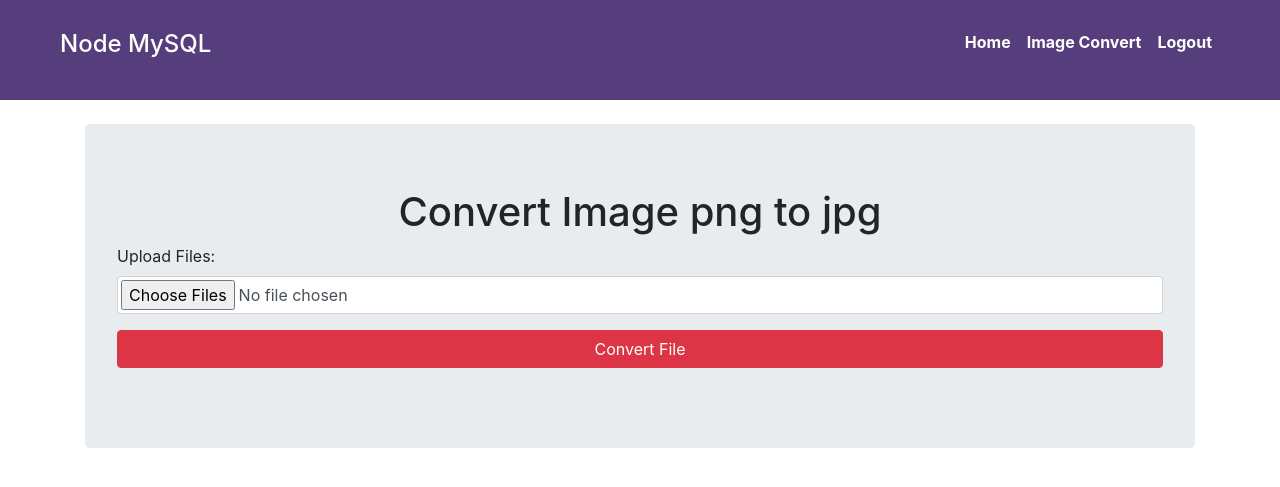
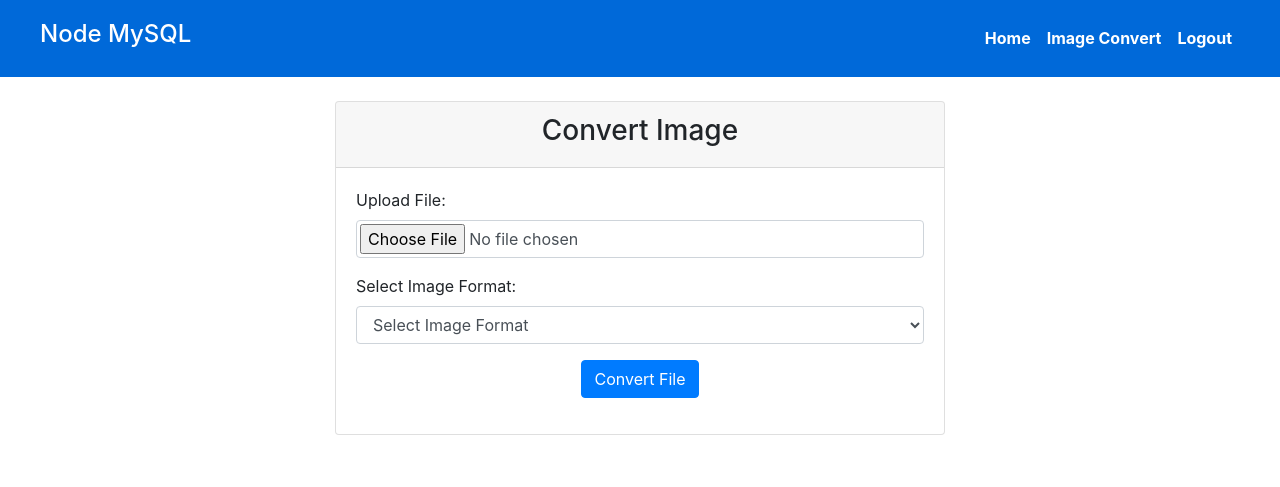
Before and after one commit to addonamit01/image_compress_api, a Node server app: page /image_convert in a window 1280 px wide. Shown: the top 487 px of the page. Run offline with Node 20, Linux system fonts and the light colour scheme; the visitor is signed in with stand-in values (Sample User, id 1).

Commit message:
Implement Image Convert Functionality

```diff
--- a/controllers/ImageController.js
+++ b/controllers/ImageController.js
@@ -1,7 +1,6 @@
 const admzip = require("adm-zip");
 const fs = require("fs");
 const gm = require("gm");
-const path = require("path");
 const imagemin = require("imagemin");
 const imageminJpegRecompress = require("imagemin-jpeg-recompress");
 const imageminPngquant = require("imagemin-pngquant");
@@ -95,56 +94,25 @@ exports.convertImage = (req, res) => {
 }
 
 exports.imageConvert = (req, res) => {
-    const file = req.files;
-    const zip = new admzip();
-    let destinationPath = [];
+    const file = req.file;
+    const imageFormat = req.body.format;
     if (file)
     {
-        for (let index = 0; index < file.length; index++)
-        {
-            const fileName = file[index].filename;
-            const lastIndex = fileName.lastIndexOf('.');
-            const getFileName = fileName.slice(0, lastIndex);
-            const destination = `output/${getFileName}.png`;
+        const fileName = file.filename;
+        const lastIndex = fileName.lastIndexOf('.');
+        const getFileName = fileName.slice(0, lastIndex);
+        const destination = `output/${getFileName}.${imageFormat}`;
 
-            gm(file[index].path)
-                .write(destination, function (err) {
-                    if (err) console.log(err);
-                    // destinationPath.push(path.resolve(destination));
-                    // zip.addLocalFile(path.resolve(destination));
-                });
-        }
-
-        fs.readdir(path.resolve('output'), (err, files) => {
-            const imageFiles = files.filter(el => path.extname(el) === '.png');
-
-            imageFiles.forEach(file => {
-                zip.addLocalFile(path.resolve(`output/${file}`));
+        gm(file.path)
+        .write(destination, function (err) {
+            if (err) console.log(err);
+            res.download(destination, (err) => {
+                fs.unlinkSync(file.path);
+                fs.unlinkSync(destination);
+                if (err) {
+                    res.send("Error in downloading file");
+                }
             });
-        });
-
-        let outputPath = Date.now() + "_output.zip";
-
-        fs.writeFileSync(outputPath, zip.toBuffer());
-        res.download(outputPath, (err) => {
-            // if (err) {
-            //     file.forEach(file => {
-            //         fs.unlinkSync(file.path);
-            //     });
-            //     destinationPath.forEach(filePath => {
-            //         fs.unlinkSync(path.resolve(filePath));
-            //     });
-            //     fs.unlinkSync(outputPath);
-            //     res.send("Error in downloading zip file");
-            // }
-
-            // file.forEach(file => {
-            //     fs.unlinkSync(file.path);
-            // });
-            // destinationPath.forEach(path => {
-            //     fs.unlinkSync(path);
-            // });
-            // fs.unlinkSync(outputPath);
         });
     }
 }
--- a/middleware/CompressFileUpload.js
+++ b/middleware/CompressFileUpload.js
@@ -34,3 +34,7 @@ exports.compressFilesUpload = multer({
         }
     }
 }).array('file', 20);
+
+exports.imageConvert = multer({
+    storage: storage
+}).single('file');
--- a/public/css/style.css
+++ b/public/css/style.css
@@ -1,12 +1,13 @@
 nav {
-  background-color: #563d7c;
+  background-color: #0069d9;
   color: #fff;
-  padding: 30px 60px;
+  padding: 20px 40px;
   display: flex;
   justify-content: space-between;
 }
 
 nav ul {
+  margin: 0;
   display: flex;
   justify-content: space-around;
   align-items: center;
--- a/routes/pages.js
+++ b/routes/pages.js
@@ -2,6 +2,7 @@ const express = require('express');
 const { isLoggedIn } = require('../middleware/CheckLogin');
 const { checkApiAccessLimit } = require('../middleware/ApiAccessLimit');
 const { compressFilesUpload } = require('../middleware/CompressFileUpload');
+const { imageConvert } = require('../middleware/CompressFileUpload');
 const imageController = require('../controllers/ImageController');
 
 const router = express.Router();
@@ -12,7 +13,7 @@ router.post('/', [checkApiAccessLimit, compressFilesUpload], imageController.ima
 
 router.get('/image_convert', isLoggedIn, imageController.convertImage);
 
-router.post('/image_convert', compressFilesUpload, imageController.imageConvert);
+router.post('/image_convert', imageConvert, imageController.imageConvert);
 
 router.get('/register', (req, res) => {
     res.render('register');
--- a/views/image_convert.hbs
+++ b/views/image_convert.hbs
@@ -3,7 +3,7 @@
     <head>
         <meta charset="UTF-8">
         <meta name="viewport" content="width=device-width, initial-scale=1.0">
-        <link rel="stylesheet" href="https://stackpath.bootstrapcdn.com/bootstrap/4.4.1/css/bootstrap.min.css" integrity="sha384-Vkoo8x4CGsO3+Hhxv8T/Q5PaXtkKtu6ug5TOeNV6gBiFeWPGFN9MuhOf23Q9Ifjh" crossorigin="anonymous">
+        <link rel="stylesheet" href="https://stackpath.bootstrapcdn.com/bootstrap/4.4.1/css/bootstrap.min.css">
         <link rel="stylesheet" href="/css/style.css">
         <title>Image Convert</title>
     </head>
@@ -23,21 +23,47 @@
             </ul>
         </nav>
 
-        <div class="container mt-4">
-            <div class="jumbotron">
-                <h1 class="text-center">Convert Image png to jpg</h1>
+        <div class="container mt-4 w-50">
+            <div class="card">
+                <div class="card-header">
+                    <h3 class="text-center">Convert Image</h3>
+                </div>
+                <div class="card-body">
                     <form action="/image_convert" method="post" enctype="multipart/form-data">
+                        <div class="row">
+                            <div class="col-md-12">
                                 <div class="form-group">
-                        <label for="file">Upload Files:</label>
-                        <input class="form-control" type="file" name="file" style="padding: 3px;" accept="image/*" required multiple>
+                                    <label for="file">Upload File:</label>
+                                    <input class="form-control" type="file" name="file" style="padding: 3px;" accept="image/*" required>
                                 </div>
+                            </div>
+                            </div>
+
+                            <div class="row">
+                            <div class="col-md-12">
                                 <div class="form-group">
-                        <button class="btn btn-block btn-danger">Convert File</button>
+                                    <label for="format">Select Image Format:</label>
+                                    <select class="form-control" name="format" required>
+                                        <option selected>Select Image Format</option>
+                                        <option value="png">PNG</option>
+                                        <option value="jpg">JPG</option>
+                                        <option value="jpeg">JPEG</option>
+                                    </select>
+                                </div>
+                            </div>
+                            </div>
+                            <div class="row text-center">
+                            <div class="col-md-12">
+                                <div class="form-group">
+                                    <button class="btn btn-primary">Convert File</button>
+                                </div>
+                            </div>
                         </div>
                     </form>
                 </div>
             </div>
+        </div>
 
-        <script src="https://code.jquery.com/jquery-3.4.1.slim.min.js" integrity="sha384-J6qa4849blE2+poT4WnyKhv5vZF5SrPo0iEjwBvKU7imGFAV0wwj1yYfoRSJoZ+n" crossorigin="anonymous"></script>
+        <script src="https://code.jquery.com/jquery-3.4.1.slim.min.js"></script>
     </body>
 </html>
```
Also changed, not shown: views/index.hbs (+19 -7 lines), views/login.hbs (+6 -6 lines), views/register.hbs (+7 -6 lines). Lines whose indentation alone changed are shown as unchanged.
